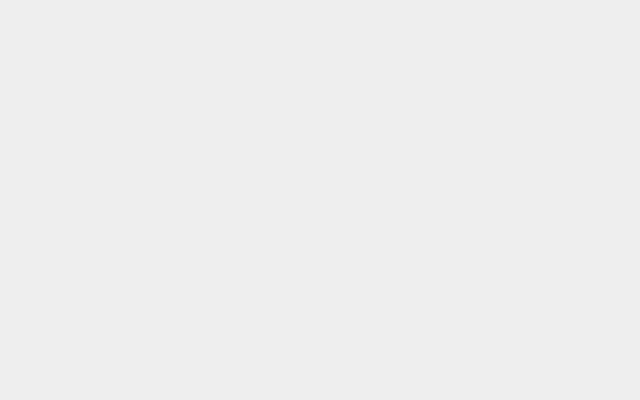
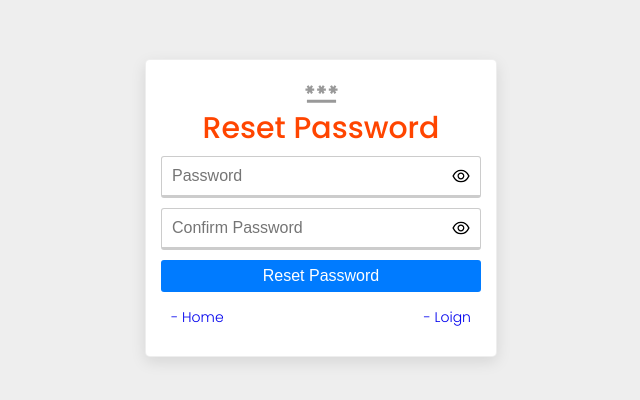
Before and after one commit to AnjanaTinush/Authentication-Mern, a React (Create React App) app in the folder frontend/: page /resetPassword/1 in a window 1280 px wide. Before the commit this address had no page. Shown: the part 192-592 px from the top of the page, without its empty margins (319-959 px from the left). Built offline with nearby package versions, Linux system fonts and the light colour scheme.

Commit message:
create FOgot paassword and Reset Paswword Frontend Page

```diff
--- a/frontend/src/App.js
+++ b/frontend/src/App.js
@@ -3,6 +3,8 @@ import Home from './pages/home/Home';
 import Layout from './components/layout/Layout';
 import Login from './pages/auth/Login';
 import Register from './pages/auth/Register';
+import Forgot from './pages/auth/Forgot';
+import Reset from './pages/auth/Reset';
 
 function App() {
   return (
@@ -12,6 +14,8 @@ function App() {
    <Route path="/" element={ <Layout> <Home/> </Layout>}/>
    <Route path="/login" element={  <Login/> }/>
    <Route path="/register" element={<Register/>}/>
+   <Route path="/forgot" element={<Forgot/>}/>
+   <Route path="/resetPassword/:resetToken" element={<Reset/>}/>
    </Routes>
    </BrowserRouter>
 
--- /dev/null
+++ b/frontend/src/pages/auth/Forgot.js
@@ -0,0 +1,65 @@
+import React, { useState } from 'react'
+import Card from '../../components/card/Card'
+import styles from "./auth.module.scss"
+import { Link } from 'react-router-dom'
+import PasswordInput from "../../components/passwordInput/passwordInput"
+import { AiOutlineMail } from 'react-icons/ai'
+
+const Forgot = () => {
+    const [email, setEmail] = useState("")
+    const [password, setPassword] = useState("")
+
+    const handleInputChange = (e) => {
+        const { name, value } = e.target;
+        if (name === "email") {
+            setEmail(value);
+        } else if (name === "password") {
+            setPassword(value);
+        }
+    };
+
+    const loginUser = (e) => {
+        e.preventDefault();
+        // Logic to login user
+    };
+
+    return (
+        <div className={`container ${styles.auth}`}>
+            <Card>
+                <div className={styles.form}>
+                    <div className='--flex-center'>
+                        <AiOutlineMail size={35} color="#999" />
+                    </div>
+                    <h2>Forgot Password</h2>
+
+                    <form onSubmit={loginUser}>
+                        <input
+                            type='email'
+                            placeholder='Email'
+                            required
+                            name='email'
+                            value={email}
+                            onChange={handleInputChange}
+                        />
+
+                        <button type='submit' className='--btn --btn-primary --btn-block'>
+                          Get Rest Email
+                        </button>
+                        <div className={styles.links}>
+                        <p>
+                        <Link to="/">- Home</Link>
+                        </p>
+                        <p>
+                        <Link to='/login'>- Loign</Link>
+                        </p>
+                    </div>
+                    </form>
+
+
+                </div>
+            </Card>
+        </div>
+    )
+}
+
+export default Forgot
--- /dev/null
+++ b/frontend/src/pages/auth/Reset.js
@@ -0,0 +1,73 @@
+import React, { useState } from 'react'
+import Card from '../../components/card/Card'
+import styles from "./auth.module.scss"
+import { Link } from 'react-router-dom'
+import { MdPassword } from 'react-icons/md'
+import PasswordInput from "../../components/passwordInput/passwordInput"
+
+
+const initialState = {
+
+    password : "",
+    password2 : "",
+}
+
+const Reset = () => {
+    const [fromData, setFromData] = useState(initialState)
+
+    const {password,password2} = fromData
+
+    const handleInputChange = (e) => {
+
+    };
+
+    const loginUser = (e) => {
+        e.preventDefault();
+        // Logic to login user
+    };
+
+    return (
+        <div className={`container ${styles.auth}`}>
+            <Card>
+                <div className={styles.form}>
+                    <div className='--flex-center'>
+                        <MdPassword size={35} color="#999" />
+                    </div>
+                    <h2>Reset Password</h2>
+
+                    <form onSubmit={loginUser}>
+                    <PasswordInput
+                            placeholder="Password"
+                            required
+                            name="password"
+                            value={password}
+                            onChange={handleInputChange}
+                        />
+                        <PasswordInput
+                            placeholder="Confirm Password"
+                            required
+                            name="password2"
+                            value={password2}
+                            onChange={handleInputChange}
+                        />
+                        <button type='submit' className='--btn --btn-primary --btn-block'>
+                          Reset Password
+                        </button>
+                        <div className={styles.links}>
+                        <p>
+                        <Link to="/">- Home</Link>
+                        </p>
+                        <p>
+                        <Link to='/login'>- Loign</Link>
+                        </p>
+                    </div>
+                    </form>
+
+
+                </div>
+            </Card>
+        </div>
+    )
+}
+
+export default Reset;
```
